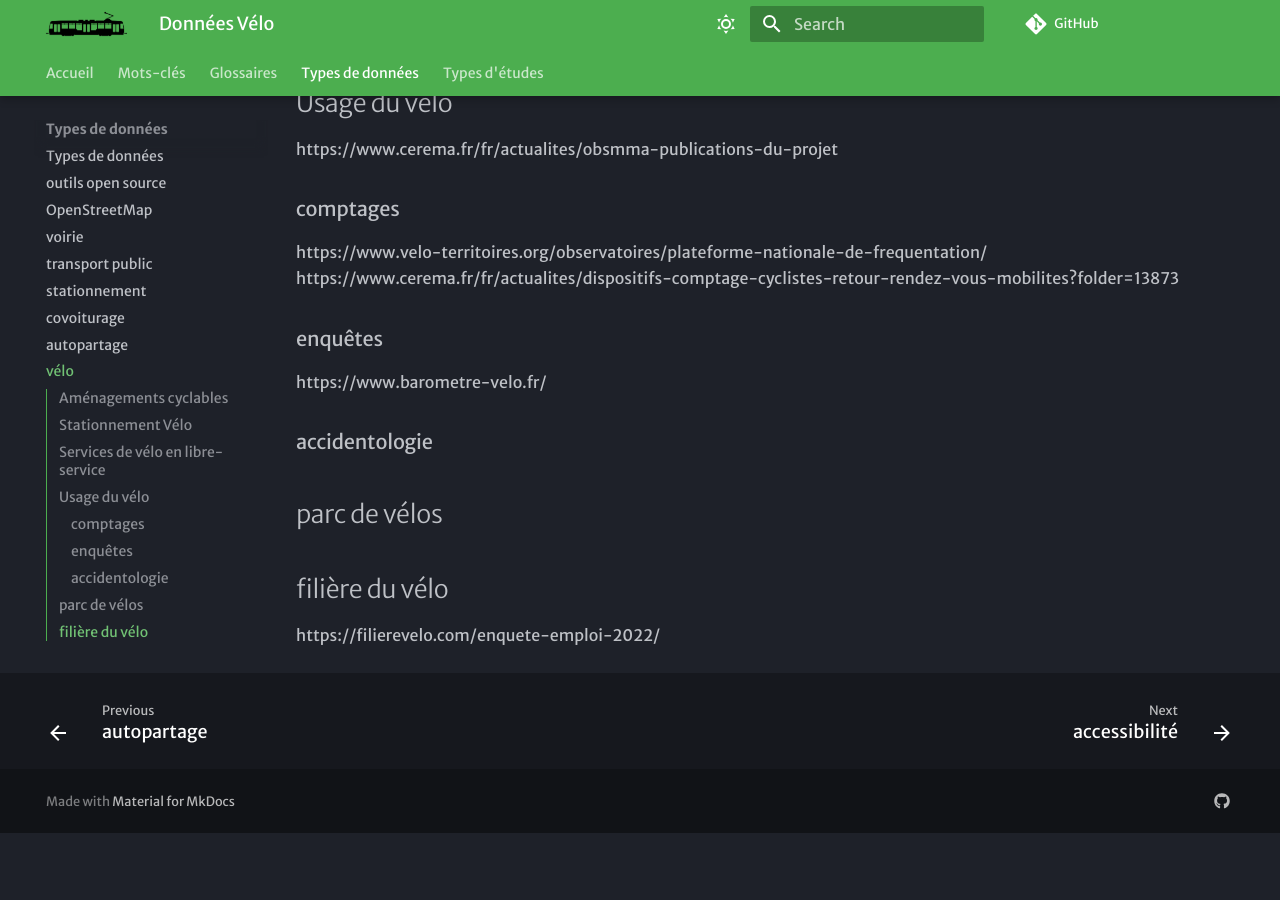
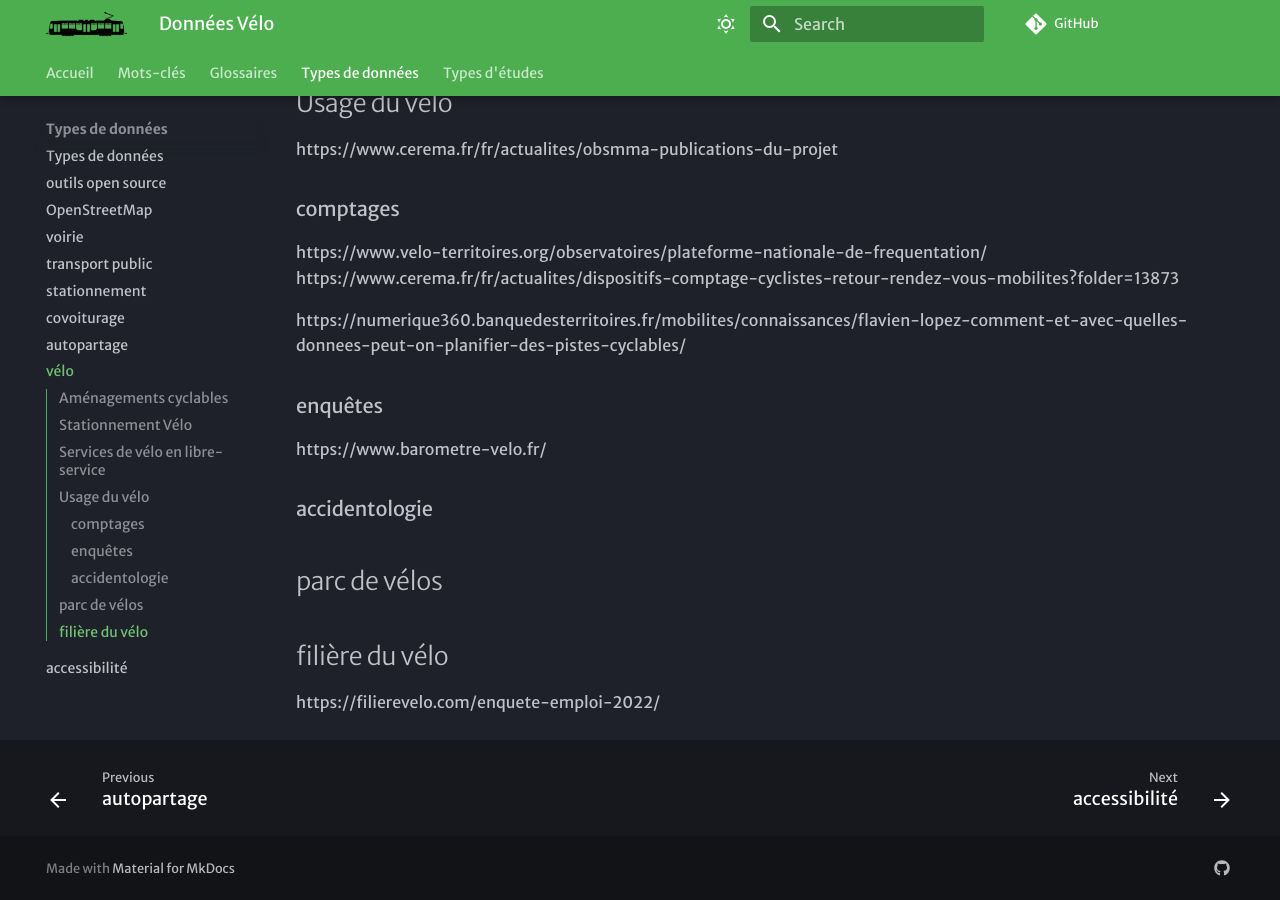
Before and after one commit to xdurang/mobscidat, an MkDocs documentation site: the page built from docs/types_donnees/velo.md, in a window 1280 px wide and 900 px high, scrolled down 757 px. Built offline with MkDocs 1.6.1 and Material for MkDocs 9.7.7, drawn with Linux system fonts in a browser that asks for light colours; some web fonts are replaced; comment, search, counter and statistics services are not loaded; before the commit the page ends 1590 px from its top, so only the background shows below that; part of the change alters nothing that is shown.

Commit message:
Update velo.md

```diff
--- a/docs/types_donnees/velo.md
+++ b/docs/types_donnees/velo.md
@@ -27,6 +27,8 @@ https://www.cerema.fr/fr/actualites/obsmma-publications-du-projet
 https://www.velo-territoires.org/observatoires/plateforme-nationale-de-frequentation/
 https://www.cerema.fr/fr/actualites/dispositifs-comptage-cyclistes-retour-rendez-vous-mobilites?folder=13873
 
+https://numerique360.banquedesterritoires.fr/mobilites/connaissances/flavien-lopez-comment-et-avec-quelles-donnees-peut-on-planifier-des-pistes-cyclables/
+
 
 ### enquêtes
 https://www.barometre-velo.fr/
```
